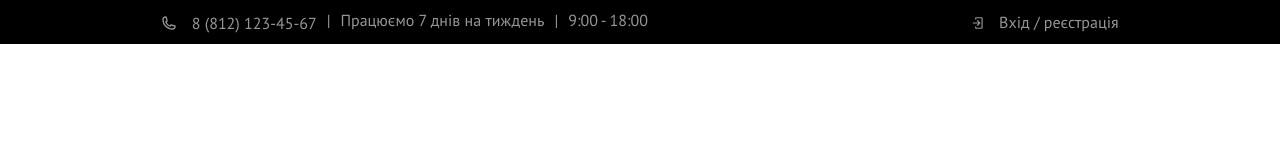
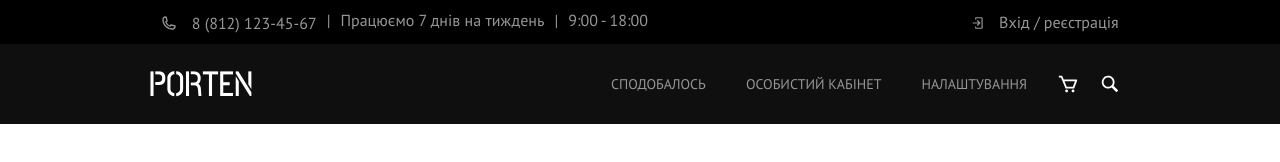
Before and after one commit to Zhemchuzhnykov/avada-media-test-task, a website: page index.html in a window 1280 px wide. Drawn offline with nearby package versions, Linux system fonts and the light colour scheme.

Commit message:
Added the menu navigation for all the screen sizes, except for the movile screen size.

```diff
--- a/index.html
+++ b/index.html
@@ -52,6 +52,33 @@
           </div>
         </div>
       </div>
+      <!-- Header menu -->
+      <div class="header-menu">
+        <span class="header-menu__brand-name">PORTEN</span>
+        <div class="header-menu__menu">
+          <ul class="header-menu__menu-list">
+            <li class="header-menu__menu-list-item">
+              <a href="#">СПОДОБАЛОСЬ</a>
+            </li>
+            <li class="header-menu__menu-list-item">
+              <a href="#">ОСОБИСТИЙ КАБІНЕТ</a>
+            </li>
+            <li class="header-menu__menu-list-item">
+              <a href="#">НАЛАШТУВАННЯ</a>
+            </li>
+          </ul>
+          <img
+            class="header-menu__menu-icon"
+            src="public/icons/bx_bx-cart.svg"
+            alt="Cart icon"
+          />
+          <img
+            class="header-menu__menu-icon"
+            src="public/icons/gridicons_search.svg"
+            alt="Cart icon"
+          />
+        </div>
+      </div>
     </header>
     <script type="module" src="/src/main.js"></script>
   </body>
--- a/src/main.js
+++ b/src/main.js
@@ -0,0 +1,29 @@
+"use strict";
+
+/**
+ * Changes the background of a menu item
+ * and changes the text color
+ * when a mouse hovers over the item's link
+ *
+ * @param {Object} event - The event object
+ * @returns {void}
+ */
+function highlightMenuItem(event) {
+  let menuItem = event.target;
+
+  if (!menuItem.classList.contains("header-menu__menu-list-item")) {
+    menuItem = event.target.parentElement;
+  }
+
+  const menuLink = menuItem.firstElementChild;
+
+  menuItem.classList.toggle("highlighted");
+  menuLink.classList.toggle("highlighted");
+}
+
+const menuElement = document.getElementsByClassName(
+  "header-menu__menu-list"
+)[0];
+
+menuElement.addEventListener("mouseover", highlightMenuItem);
+menuElement.addEventListener("mouseout", highlightMenuItem);
--- /dev/null
+++ b/src/styles/components/header/header-menu.scss
@@ -0,0 +1,58 @@
+.header-menu {
+  height: 80px;
+  background-color: #0f0f0f;
+  display: flex;
+  justify-content: space-around;
+  align-items: center;
+
+  &__brand-name {
+    width: 104px;
+    height: 49px;
+    font-family: "Post No Bills Jaffna";
+    font-size: 36px;
+    line-height: 53.82px;
+    color: #ffffff;
+  }
+
+  &__menu {
+    height: 100%;
+    display: flex;
+    justify-content: space-around;
+    align-items: center;
+
+    &-list {
+      list-style-type: none;
+      display: flex;
+      margin: 0;
+      height: 100%;
+
+      &-item {
+        height: 100%;
+        display: flex;
+        align-items: center;
+        padding: 0px 20px;
+
+        &.highlighted {
+          background-color: #1f1f1f;
+        }
+
+        & > a {
+          color: #969696;
+          font-size: 14px;
+          font-weight: 400;
+          line-height: 18.12px;
+          text-decoration: none;
+          cursor: pointer;
+
+          &.highlighted {
+            color: #ffffff;
+          }
+        }
+      }
+    }
+
+    &-icon {
+      margin: 0px 10px;
+    }
+  }
+}
--- a/src/styles/components/header/header.scss
+++ b/src/styles/components/header/header.scss
@@ -1 +1,2 @@
 @import "./header-top.scss";
+@import "./header-menu.scss";
--- a/src/styles/main.scss
+++ b/src/styles/main.scss
@@ -3,3 +3,10 @@
 body {
   font-family: "PT Sans", sans-serif;
 }
+
+@font-face {
+  font-family: "Post No Bills Jaffna";
+  src: url("../public/fonts/post-no-bill-jaffna/PostNoBillsJaffna-SemiBold.ttf")
+    format("truetype");
+  font-weight: 700;
+}
```
Also changed, not shown: public/fonts/post-no-bill-jaffna/PostNoBillsJaffna-Bold.ttf (added), public/fonts/post-no-bill-jaffna/PostNoBillsJaffna-ExtraBold.ttf (added), public/fonts/post-no-bill-jaffna/PostNoBillsJaffna-Light.ttf (added), public/fonts/post-no-bill-jaffna/PostNoBillsJaffna-Medium.ttf (added), public/fonts/post-no-bill-jaffna/PostNoBillsJaffna-Regular.ttf (added), public/fonts/post-no-bill-jaffna/PostNoBillsJaffna-SemiBold.ttf (added), public/icons/bx_bx-cart.svg (added), public/icons/gridicons_search.svg (added), src/main.css, 1 other file.
